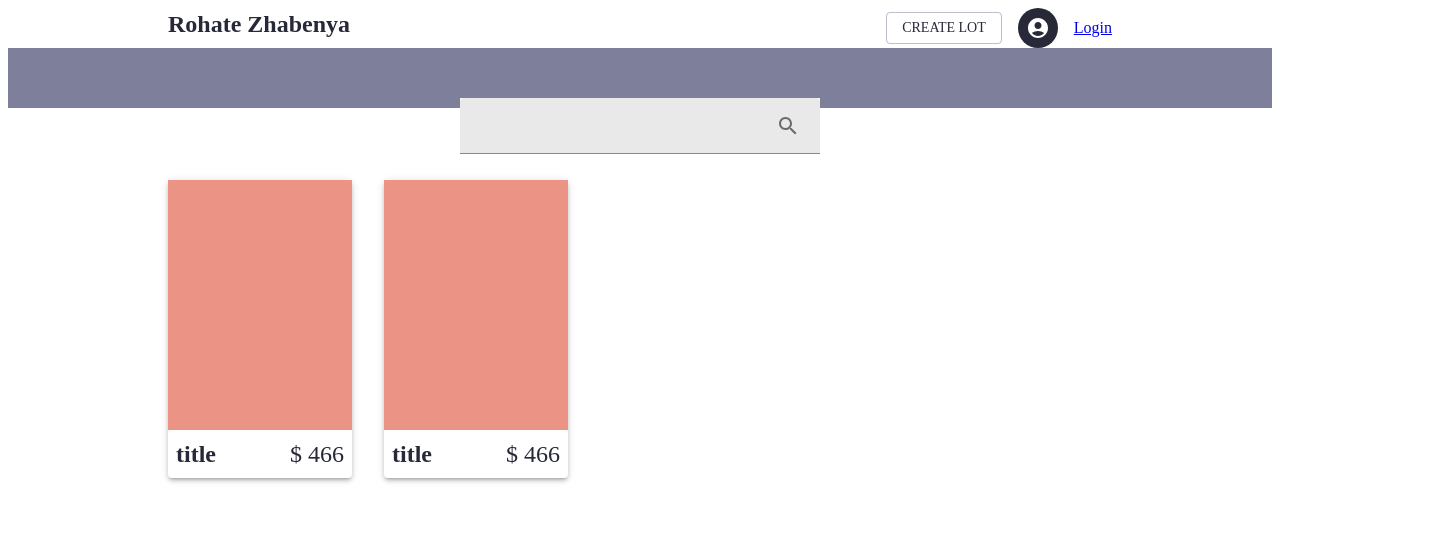
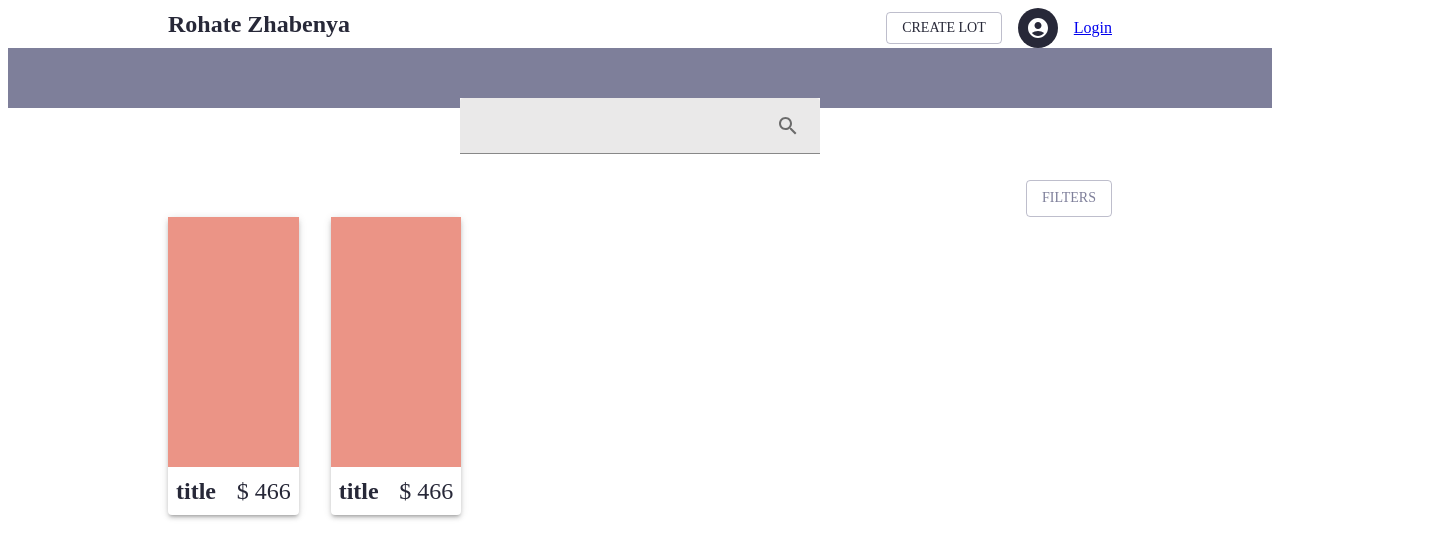
Before and after one commit to proxrustes/hackathon-front, a Next.js app: page / in a window 1280 px wide. Shown: the top 558 px of the page, 1432 px wide, since content can reach past the window. Built offline with nearby package versions, Linux system fonts and the light colour scheme; no server answers.

Commit message:
+ basic filters layout

```diff
--- a/app/page.tsx
+++ b/app/page.tsx
@@ -4,8 +4,14 @@ import { SearchBar } from "@/components/SearchBar";
 import { Lot } from "@/definitions/Lot";
 import {
   Box,
+  Button,
+  FormControl,
   Grid,
-  Stack
+  InputAdornment,
+  InputLabel,
+  OutlinedInput,
+  Stack,
+  Typography
 } from "@mui/material";
 import { useState } from "react";
 
@@ -49,7 +55,35 @@ export default function Home() {
       <Stack alignItems="center">
         <SearchBar />
       </Stack>
-      <Stack width="100%" sx={{ mx: 20, mt: 2 }}>
+
+      <Stack sx={{ mx: 20, mt: 2 }}>
+        <Stack alignItems="flex-end">
+          <Button onClick={toggleFilters} variant="outlined">Filters</Button>
+        </Stack>
+        {filtersOpen && <Stack direction="row" gap={4}
+        sx={{mb:2}}
+        justifyContent="space-between"><Stack>
+          <InputLabel htmlFor="filter-input">Filter</InputLabel>
+            <OutlinedInput
+            fullWidth
+              id="filter-input"
+              label="Filter"
+            /></Stack>
+            <Stack><InputLabel htmlFor="filter-input">Filter</InputLabel>
+              <OutlinedInput
+            fullWidth
+                id="filter-input"
+                label="Filter"
+              /></Stack>
+            <Stack><InputLabel htmlFor="filter-input">Filter</InputLabel>
+              <OutlinedInput
+            fullWidth
+                id="filter-input"
+                label="Filter"
+              /></Stack>
+
+
+        </Stack>}
         <Grid spacing={4} container>
           {mockLots.map((x) => (
             <LotPreview lot={x} key={x.id} />
```
